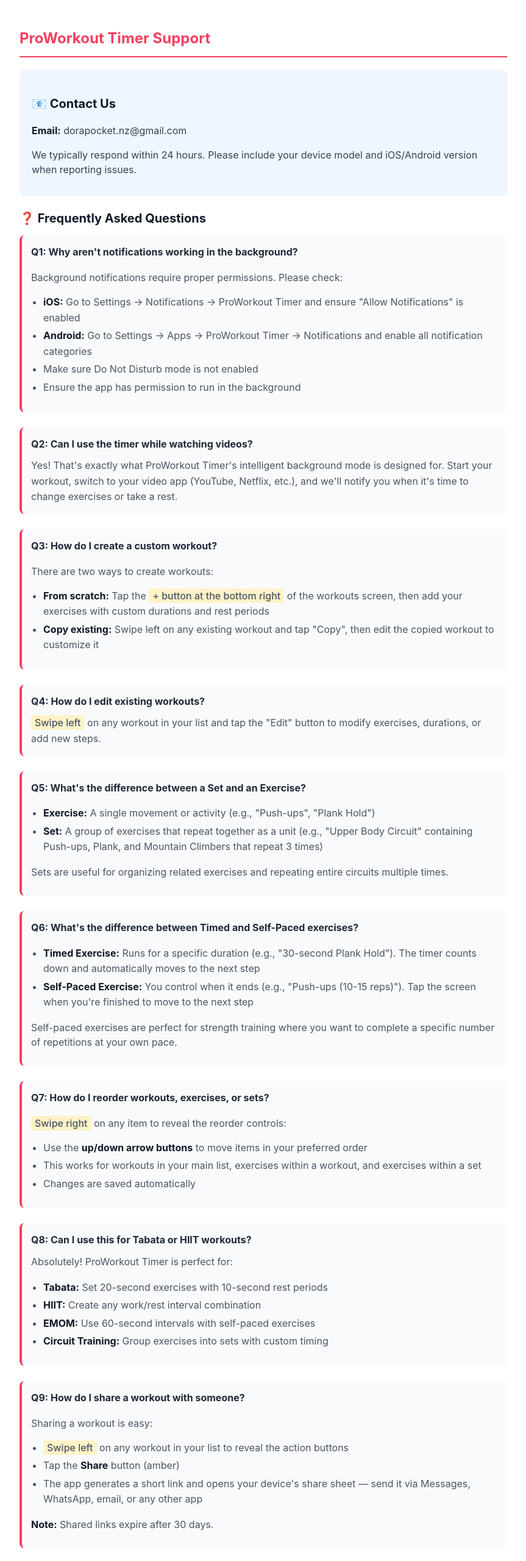
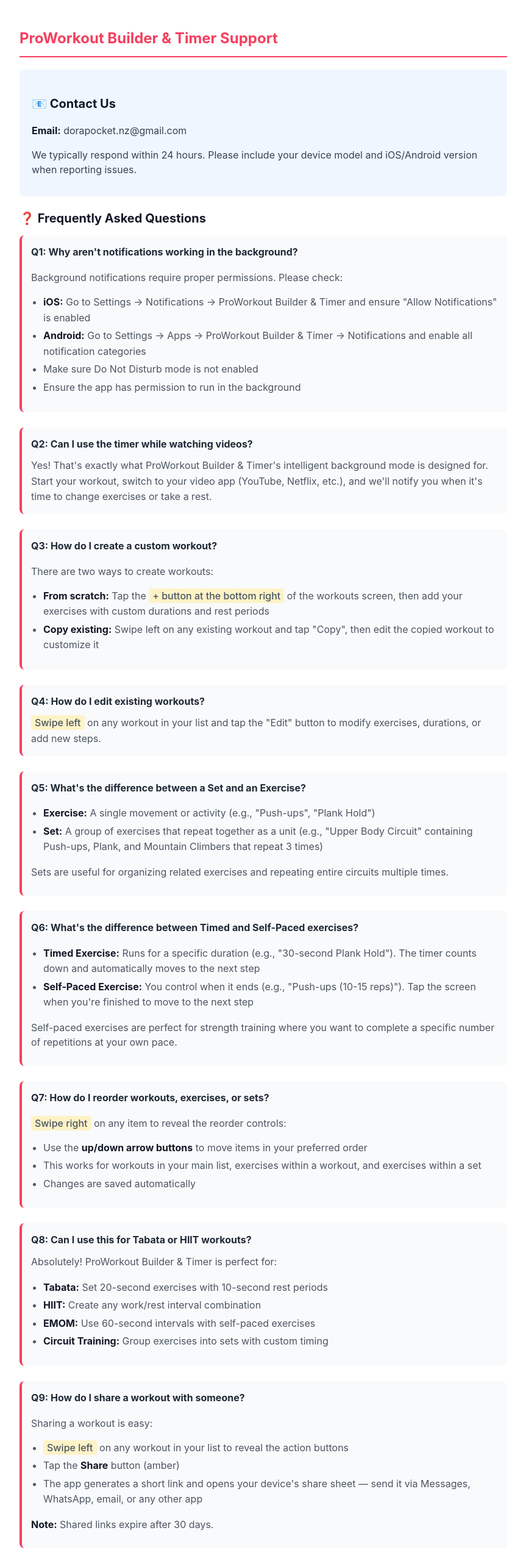
Before and after one commit to dorapocket-tech/dorapocket-tech.github.io, a plain HTML site: page pro-workout-timer/support.html in a window 1280 px wide. Shown: the top 2560 px of the page at 61% size, without its empty margins (208-1071 px from the left). Drawn offline with Linux system fonts and the light colour scheme.

Commit message:
Update app name again

```diff
--- a/pro-workout-timer/support.html
+++ b/pro-workout-timer/support.html
@@ -3,12 +3,12 @@
 <head>
     <meta charset="UTF-8">
     <meta name="viewport" content="width=device-width, initial-scale=1.0">
-    <title>ProWorkout Timer Support</title>
+    <title>ProWorkout Builder &amp; Timer Support</title>
     <link rel="stylesheet" href="css/base.css" />
     <link rel="stylesheet" href="css/components.css" />
 </head>
 <body>
-    <h1 class="page-title">ProWorkout Timer Support</h1>
+    <h1 class="page-title">ProWorkout Builder &amp; Timer Support</h1>
 
     <div class="contact-info">
         <h2>📧 Contact Us</h2>
@@ -23,8 +23,8 @@
         <div class="faq-answer">
             <p>Background notifications require proper permissions. Please check:</p>
             <ul>
-                <li><strong>iOS:</strong> Go to Settings → Notifications → ProWorkout Timer and ensure "Allow Notifications" is enabled</li>
-                <li><strong>Android:</strong> Go to Settings → Apps → ProWorkout Timer → Notifications and enable all notification categories</li>
+                <li><strong>iOS:</strong> Go to Settings → Notifications → ProWorkout Builder &amp; Timer and ensure "Allow Notifications" is enabled</li>
+                <li><strong>Android:</strong> Go to Settings → Apps → ProWorkout Builder &amp; Timer → Notifications and enable all notification categories</li>
                 <li>Make sure Do Not Disturb mode is not enabled</li>
                 <li>Ensure the app has permission to run in the background</li>
             </ul>
@@ -34,7 +34,7 @@
     <div class="faq-item">
         <div class="faq-question">Q2: Can I use the timer while watching videos?</div>
         <div class="faq-answer">
-            Yes! That's exactly what ProWorkout Timer's intelligent background mode is designed for. Start your workout, switch to your video app (YouTube, Netflix, etc.), and we'll notify you when it's time to change exercises or take a rest.
+            Yes! That's exactly what ProWorkout Builder &amp; Timer's intelligent background mode is designed for. Start your workout, switch to your video app (YouTube, Netflix, etc.), and we'll notify you when it's time to change exercises or take a rest.
         </div>
     </div>
 
@@ -93,7 +93,7 @@
     <div class="faq-item">
         <div class="faq-question">Q8: Can I use this for Tabata or HIIT workouts?</div>
         <div class="faq-answer">
-            Absolutely! ProWorkout Timer is perfect for:
+            Absolutely! ProWorkout Builder &amp; Timer is perfect for:
             <ul>
                 <li><strong>Tabata:</strong> Set 20-second exercises with 10-second rest periods</li>
                 <li><strong>HIIT:</strong> Create any work/rest interval combination</li>
```
Also changed, not shown: pro-workout-timer/index.html (+2 -2 lines), pro-workout-timer/privacy.html (+4 -4 lines), pro-workout-timer/terms.html (+5 -5 lines).
